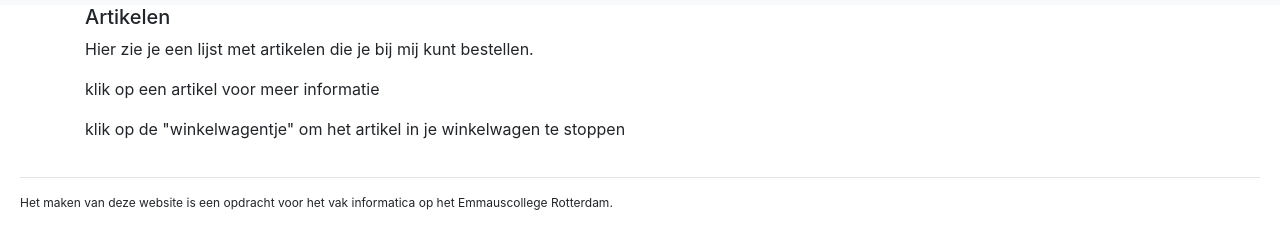
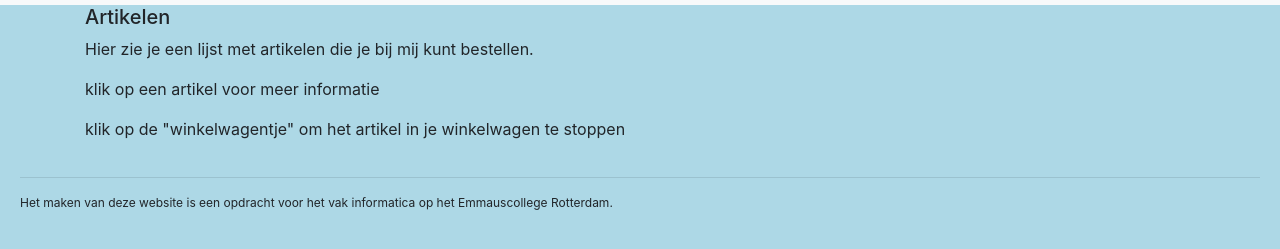
Before and after one commit to emmaus-5h/webshop-5hin1-lucask-christine-, a website: page web/index.html in a window 1280 px wide. Shown: the part 51-300 px from the top of the page. Drawn offline with nearby package versions, Linux system fonts and the light colour scheme; no server answers.

Commit message:
achtergrond kleur

```diff
--- a/web/css/style.css
+++ b/web/css/style.css
@@ -73,3 +73,5 @@ footer {
   width: 25%;
   float: left;
 }
+
+body {background-color: lightblue;}
```
